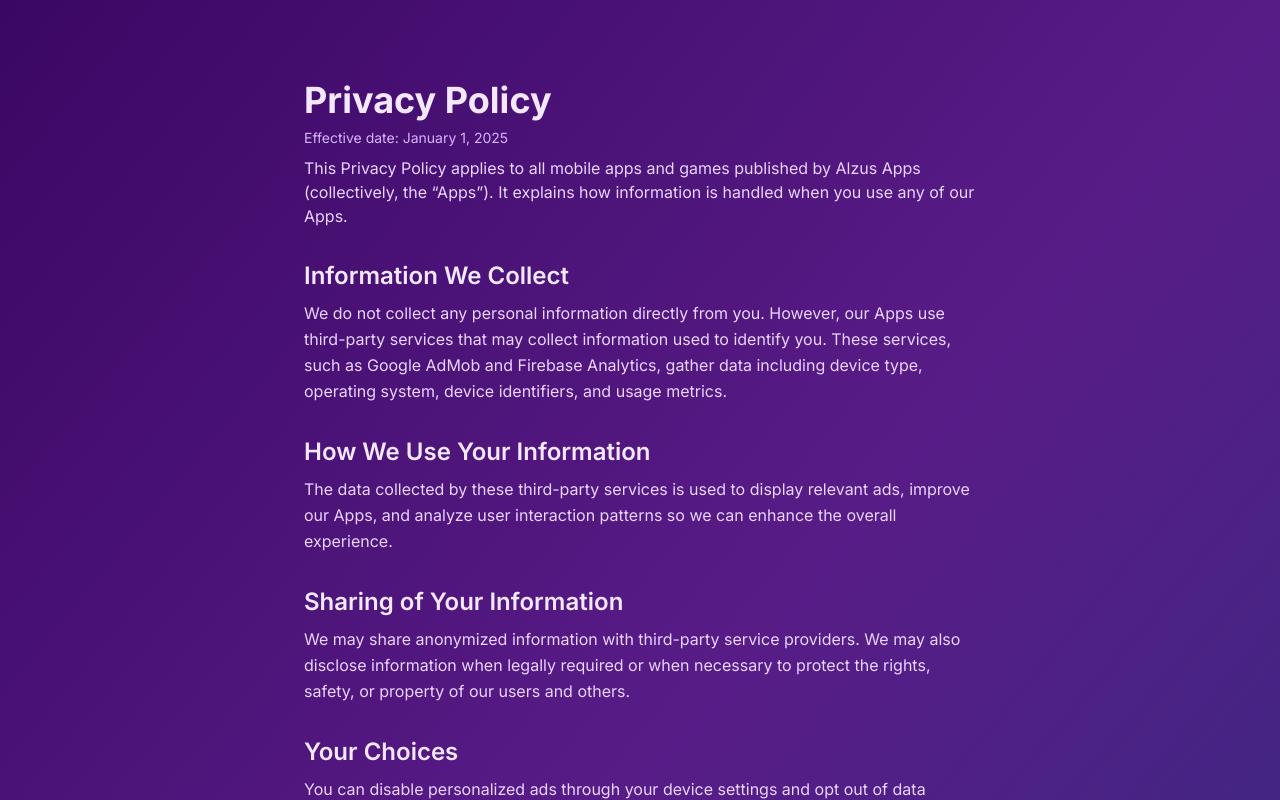
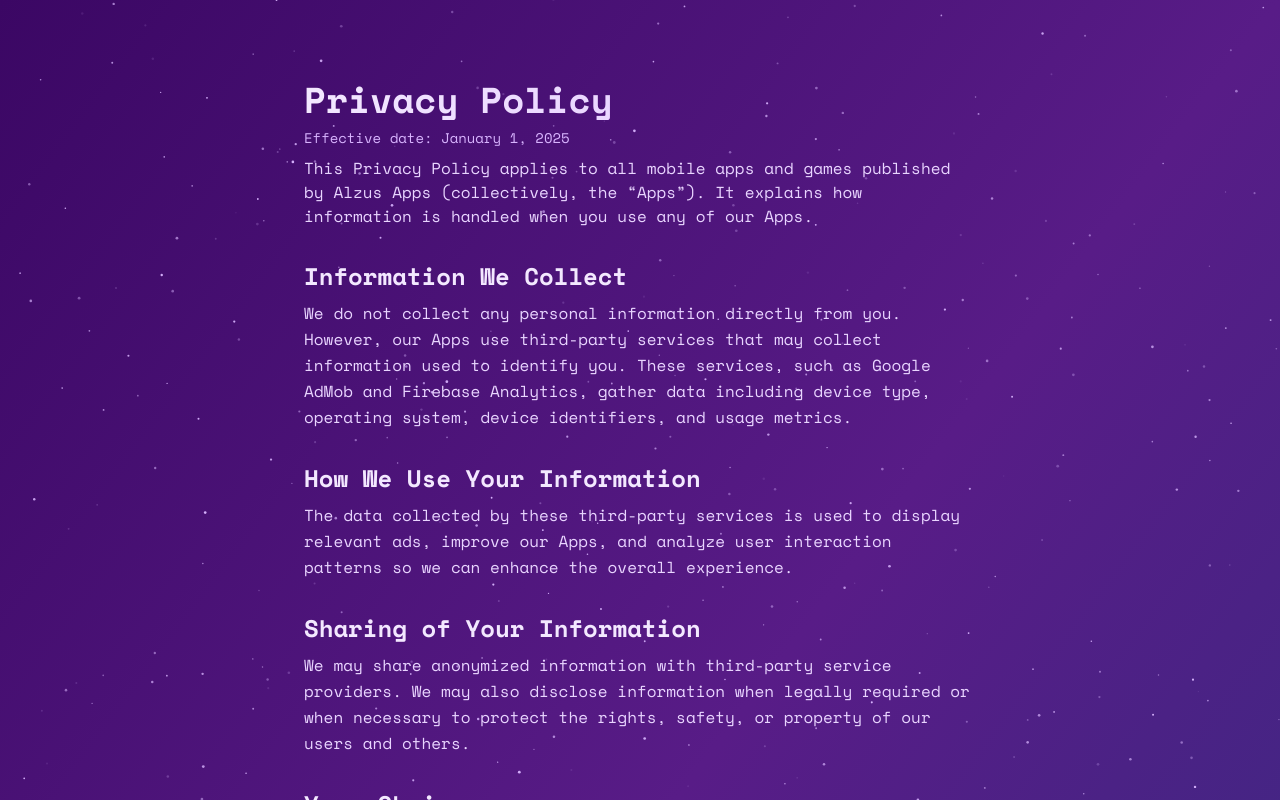
Before and after one commit to zejiran/alzus-apps-website, a Next.js app: page /privacy in a window 1280 px wide. Shown: the top 800 px of the page. Built offline with nearby package versions, Linux system fonts and the light colour scheme; no server answers.

Commit message:
Match privacy page design to home with sparkles background

```diff
--- a/src/app/privacy/page.tsx
+++ b/src/app/privacy/page.tsx
@@ -1,5 +1,6 @@
 import type { Metadata } from "next";
 import Link from "next/link";
+import { SparklesCore } from "@/components/ui/sparkles";
 
 export const metadata: Metadata = {
   title: "Privacy Policy | Alzus Apps",
@@ -14,10 +15,25 @@ interface PolicySectionProps {
 
 export default function PrivacyPolicy() {
   return (
-    <main className="min-h-screen w-full bg-gradient-to-br from-purple-950 via-purple-900 to-indigo-900 flex justify-center px-4 py-20">
-      <article className="flex w-full max-w-2xl flex-col gap-8 text-purple-100">
+    <main className="min-h-screen w-full bg-gradient-to-br from-purple-950 via-purple-900 to-indigo-900 flex justify-center overflow-hidden font-mono px-4 py-20">
+      <div className="fixed inset-0 w-full h-full">
+        <SparklesCore
+          id="tsparticles-privacy"
+          background="transparent"
+          minSize={0.6}
+          maxSize={1.4}
+          particleDensity={50}
+          className="w-full h-full"
+          particleColor="#D8B4FE"
+          speed={1}
+        />
+      </div>
+
+      <article className="flex w-full max-w-2xl flex-col gap-8 text-purple-100 relative z-20">
         <header className="flex flex-col gap-2">
-          <h1 className="text-4xl font-bold">Privacy Policy</h1>
+          <h1 className="text-4xl font-bold bg-gradient-to-r from-purple-100 via-purple-200 to-purple-400 bg-clip-text text-transparent">
+            Privacy Policy
+          </h1>
           <p className="text-purple-300 text-sm">
             Effective date: January 1, 2025
           </p>
```
